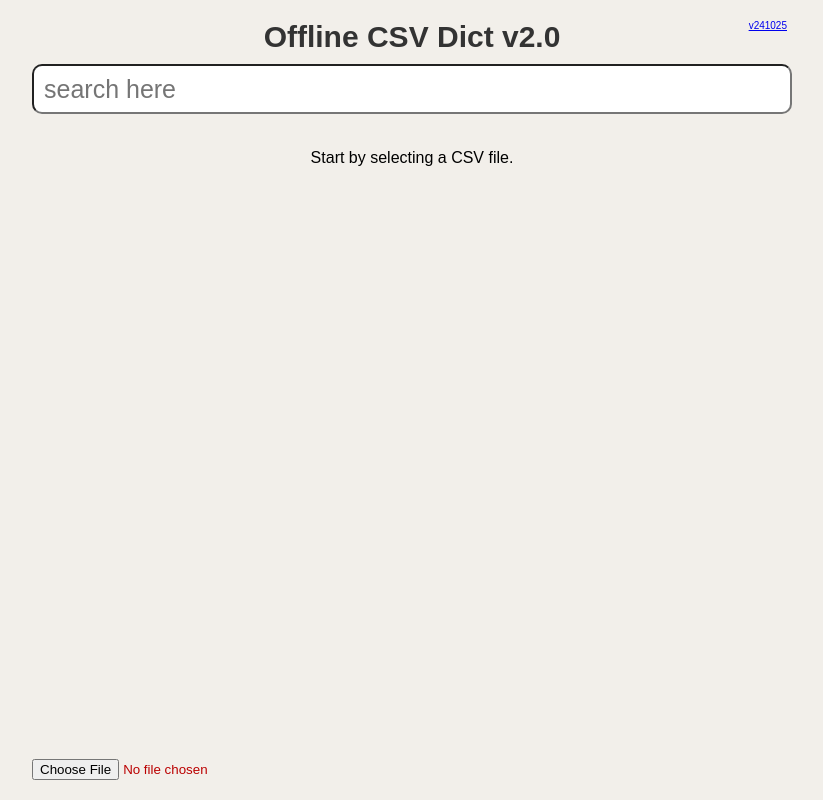
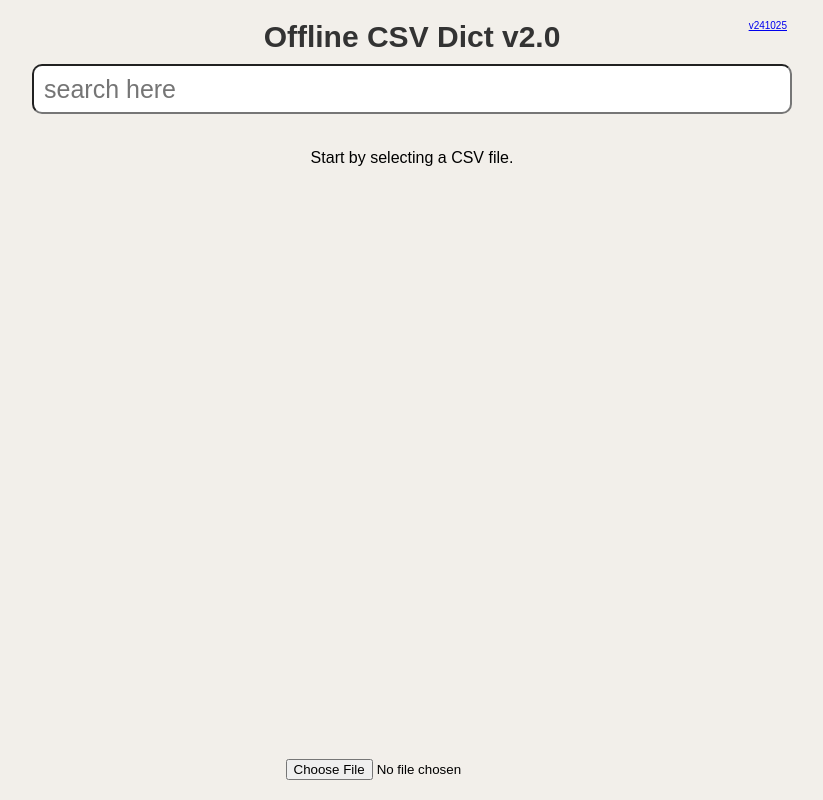
Before and after one commit to lipstick-turtleback/ocd, a SvelteKit app: page / in a window 1280 px wide. Shown: the whole page, without its empty margins (228-1051 px from the left). Built offline with nearby package versions, Linux system fonts and the light colour scheme.

Commit message:
Update file-reader-row.svelte

```diff
--- a/src/components/file-reader-row.svelte
+++ b/src/components/file-reader-row.svelte
@@ -6,6 +6,7 @@
 	let { setMessageText, setSetSearchResultsKeyValuePairs } = $props();
 
 	let selectedFile = $state(null);
+	let selectingNewFile = $state(false);
 
 	const tryToSaveDictionaryItems = (items) => {
 		try {
@@ -24,6 +25,7 @@
 			tryToSaveDictionaryItems(items);
 			setMessageText(`${items.length} lines loaded!`);
 			setSetSearchResultsKeyValuePairs([]);
+			selectingNewFile = false;
 		} else {
 			setMessageText('No valid entries found in the CSV file.');
 		}
@@ -45,10 +47,21 @@
 
 		console.log(selectedFile);
 	};
+
+	const startSelectingNewFile = () => {
+		selectingNewFile = true;
+	};
 </script>
 
 <div class="row last-row">
-	<div class="select-csv {!selectedFile ? 'no-file' : 'with-file'}">
+	{#if sharedState.dictionaryItems.length > 0 && !selectingNewFile}
+		<div>
+			{sharedState.dictionaryItems.length} lines loaded!
+			<a href="#" onclick={startSelectingNewFile}>Click here to select a new CSV.</a>
+		</div>
+	{/if}
+	{#if selectingNewFile || sharedState.dictionaryItems.length == 0}
+		<div class="select-csv">
 			<label for="csvFileInput">Choose CSV file.</label>
 			<input
 				type="file"
@@ -59,11 +72,12 @@
 			/>
 		</div>
 		{#if selectedFile}
-		<div class="load-csv {!selectedFile ? 'no-file' : 'with-file'}">
+			<div class="load-csv">
 				<button id="readFileButton" class="boxsizingBorder" onclick={onReadCsvFileClick}>
 					Read File
 				</button>
 			</div>
+		{/if}
 	{/if}
 </div>
 
@@ -71,18 +85,6 @@
 	.load-csv,
 	.select-csv {
 		display: inline-block;
-	}
-
-	.select-csv {
-		flex: 1;
-	}
-
-	.no-file {
-		color: #b00;
-	}
-
-	.with-file {
-		color: #008600;
 	}
 
 	.select-csv label {
```
Lines whose indentation alone changed are shown as unchanged.
